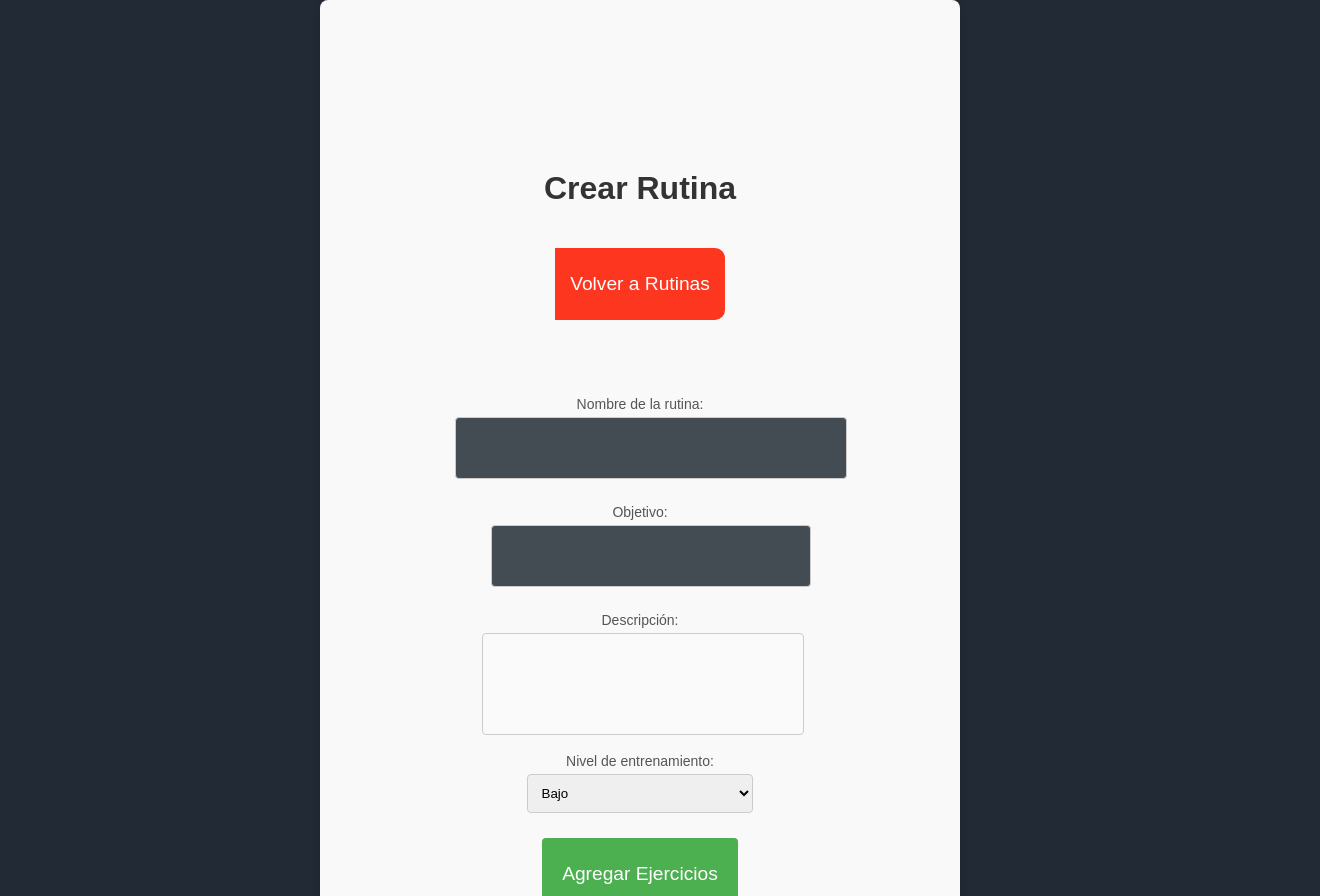
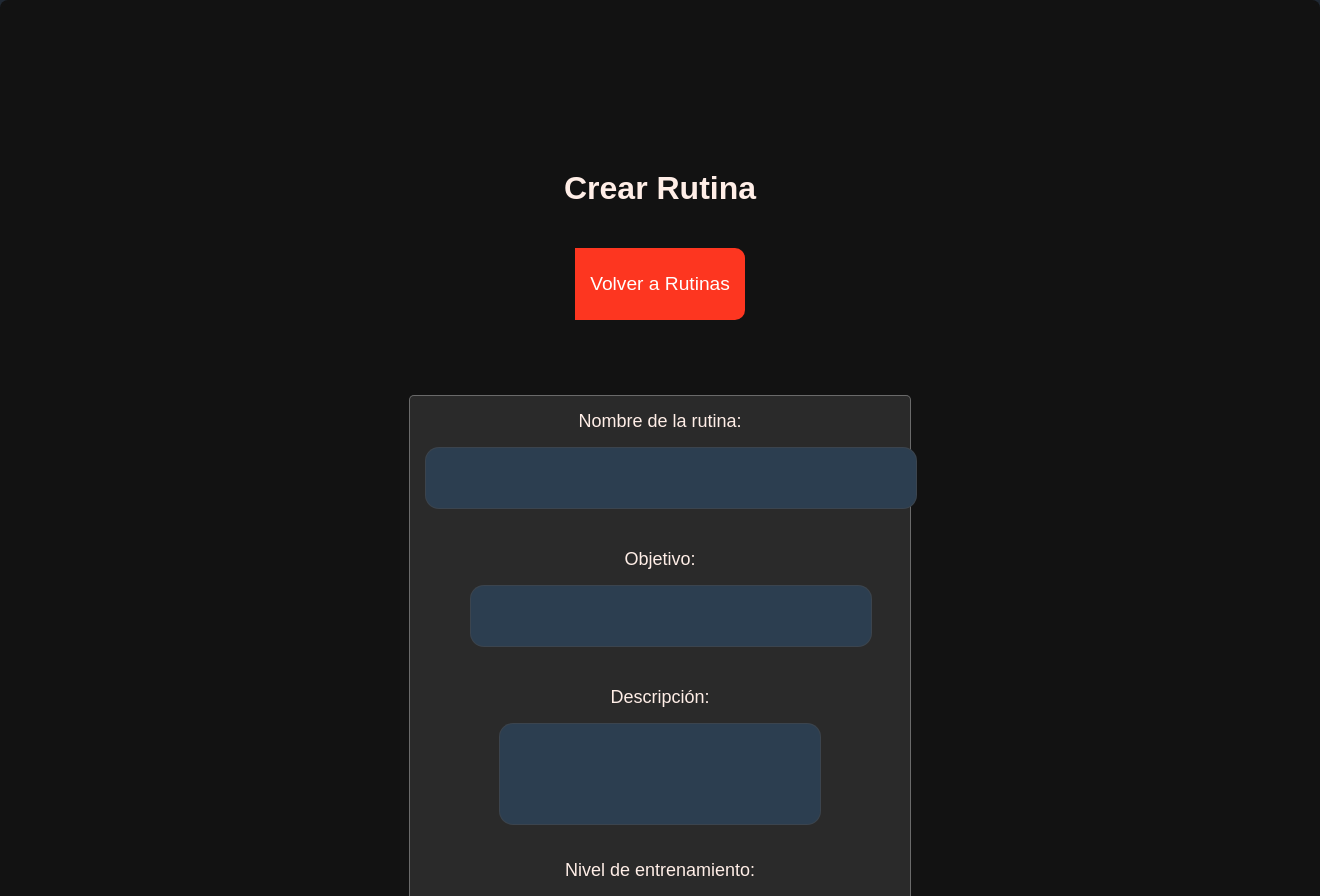
Before and after one commit to AndersonGomezGarcia/GYM_DS_FRONTEND, a React (Create React App) app in the folder gym_ds/: page /createRoutine in a window 1280 px wide. Shown: the top 896 px of the page, 1320 px wide, since content can reach past the window. Built offline with nearby package versions, Linux system fonts and the light colour scheme.

Commit message:
front final

```diff
--- a/gym_ds/src/components/component.jsx
+++ b/gym_ds/src/components/component.jsx
@@ -5,7 +5,7 @@ import "./component.css";
 export function Routine({ routine }) {
   return (
     <div className="routine-card">
-      <img src={routine.image} alt={routine.name} />
+      <img src={'/../../src/components/img/rutina.webp'} alt={routine.name} />
       <h3>{routine.name}</h3>
       <p>{routine.description}</p>
     </div>
--- a/gym_ds/src/components/home.jsx
+++ b/gym_ds/src/components/home.jsx
@@ -14,10 +14,10 @@ function Home() {
             </li>
             <li>
               <a href="/signUp">USUARIO</a>
-            </li>
+            </li>{/*
             <li>
               <a href="/routineChoosing">GYM</a>
-            </li>
+            </li>*/}
             <li>
               <a href="/info">INFO</a>
             </li>
--- a/gym_ds/src/components/login.js
+++ b/gym_ds/src/components/login.js
@@ -24,8 +24,11 @@ function Login() {
 
       if (response.ok) {
         const data = await response.text(); // Procesar respuesta del backend
+        sessionStorage.setItem('userId', data); // Guarda la ID del usuario en sessionStora
         alert(data); // Mostrar mensaje de éxito
-        navigate("/home"); // Redirigir al home después del login (ajustar según tu ruta)
+        navigate("/userhome"); // Redirigir al home después del login (ajustar según tu ruta)
+
+
       } else {
         const error = await response.text();
         setErrorMessage(error); // Mostrar mensaje de error del backend
--- a/gym_ds/src/components/menu.jsx
+++ b/gym_ds/src/components/menu.jsx
@@ -17,6 +17,12 @@ export const Menu = () => {
             <a href="/HomeRoutines">RUTINAS</a>
           </li>
           <li>
+            <a href="/createRoutine">CREAR RUTINAS</a>
+          </li>
+          <li>
+            <a href="/createExercises">CREAR EJERCIUCIOS</a>
+          </li>
+          <li>
             <a href="/">LOG OUT</a>
           </li>
         </ul>
--- a/gym_ds/src/components/stylesCreateExercises.css
+++ b/gym_ds/src/components/stylesCreateExercises.css
@@ -4,17 +4,14 @@
   justify-content: center;
   align-items: center;
   height: 100vh;
-  background-image: url(./img/exercisesImg.jpg); /* Imagen de fondo */
-  background-size: cover;
-  background-position: center;
-  background-attachment: fixed;
+  background-color: #121212; /* Fondo negro acorde al resto de la página */
   padding: 70px;
   width: 100%; /* Asegura que el contenedor ocupe todo el ancho */
 }
 
 /* Formulario principal */
 .exercise-form {
-  background-color: rgba(255, 255, 255, 0.9);
+  background-color: rgba(255, 255, 255, 0.1); /* Fondo semi-transparente acorde al resto de la página */
   padding: 40px; /* Más espacio interno */
   border-radius: 15px; /* Bordes más redondeados */
   box-shadow: 0 6px 10px rgba(0, 0, 0, 0.15); /* Sombra más pronunciada */
@@ -25,12 +22,16 @@
   gap: 30px; /* Mayor separación entre las secciones */
 }
 
+.exercise-form textarea {
+ padding: 30px;
+}
+
 /* Título del formulario */
 .exercise-form h2 {
   text-align: center;
   margin-bottom: 30px;
   font-size: 2rem; /* Tamaño de fuente más grande */
-  color: #333333;
+  color: #ffeee7; /* Color de texto acorde al resto de la página */
 }
 
 /* Diseño de la cuadrícula */
@@ -49,24 +50,27 @@
 .form-group label {
   margin-bottom: 10px;
   font-weight: bold;
-  color: #555555;
+  color: #ffeee7; /* Color de texto acorde al resto de la página */
   font-size: 1.2rem; /* Aumenta el tamaño del texto */
 }
 
 .form-group input,
 .form-group textarea {
+  height: auto;
   padding: 15px; /* Más espacio interno */
-  border: 1px solid #cccccc;
+  border: 1px solid #4d4d4d7a; /* Color de borde acorde al resto de la página */
   border-radius: 8px;
   font-size: 1.2rem; /* Tamaño de fuente más grande */
   width: 100%; /* Asegura que ocupe el ancho completo */
   box-sizing: border-box;
+  background-color: #2C3E50; /* Fondo acorde al resto de la página */
+  color: #ffffff; /* Color de texto acorde al resto de la página */
 }
 
 /* Botón de guardar */
 .save-btn {
   padding: 20px 40px; /* Botón más grande */
-  background-color: #007bff;
+  background-color: #ff4f0f; /* Color de fondo acorde al resto de la página */
   color: #ffffff;
   border: none;
   font-size: 1.2rem; /* Fuente más grande */
@@ -78,6 +82,6 @@
 }
 
 .save-btn:hover {
-  background-color: #0056b3;
+  background-color: #e74c3c; /* Color de fondo al pasar el cursor acorde al resto de la página */
   transform: scale(1.05); /* Efecto de agrandamiento al pasar el cursor */
 }
--- a/gym_ds/src/components/stylesCreateRoutine.css
+++ b/gym_ds/src/components/stylesCreateRoutine.css
@@ -1,23 +1,23 @@
 .create-routines-container {
-    max-width: 600px;
+  width: 100%;
   margin: 0 auto;
   padding: 20px;
   font-family: Arial, sans-serif;
-    background: #f9f9f9;
+  background-color: #121212; /* Fondo negro acorde al resto de la página */
   border-radius: 8px;
   box-shadow: 0 4px 8px rgba(0, 0, 0, 0.1);
 }
 
 h1, h2 {
   text-align: center;
-    color: #333;
+  color: #ffeee7; /* Color de texto acorde al resto de la página */
 }
 
 .routine-form label {
   display: block;
-    margin-bottom: 15px;
-    color: #555;
-    font-size: 14px;
+  margin: 15px;
+  color: #ffeee7; /* Color de texto acorde al resto de la página */
+  font-size: 18px;
 }
 
 .routine-form input,
@@ -25,9 +25,11 @@
 .routine-form select {
   width: 100%;
   padding: 10px;
-    margin-top: 5px;
-    border: 1px solid #ccc;
-    border-radius: 4px;
+  margin-top: 15px;
+  border: 1px solid #4d4d4d7a; /* Color de borde acorde al resto de la página */
+  border-radius: 14px;
+  background-color: #2C3E50; /* Fondo acorde al resto de la página */
+  color: #ffffff; /* Color de texto acorde al resto de la página */
 }
 
 .routine-form textarea {
@@ -42,24 +44,26 @@
   display: inline-block;
   padding: 10px 20px;
   margin-top: 10px;
-    background: #4caf50;
+  background-color: #ff4f0f; /* Color de fondo acorde al resto de la página */
   color: white;
   border: none;
-    border-radius: 4px;
+  border-radius: 14px;
   cursor: pointer;
+  transition: background-color 0.3s ease, transform 0.2s ease;
 }
 
 .add-exercises-button:hover,
 .save-routine-button:hover,
 .exercise-input button:hover,
 .back-button:hover {
-    background: #45a049;
+  background-color: #e74c3c; /* Color de fondo al pasar el cursor acorde al resto de la página */
+  transform: scale(1.05); /* Efecto de agrandamiento al pasar el cursor */
 }
 
 .exercise-input-section {
   padding: 20px;
-    background: #fff;
-    border: 1px solid #ddd;
+  background-color: rgba(255, 255, 255, 0.1); /* Fondo semi-transparente acorde al resto de la página */
+  border: 1px solid #4d4d4d7a; /* Color de borde acorde al resto de la página */
   border-radius: 8px;
 }
 
@@ -79,7 +83,7 @@
 }
 
 .exercise-list button {
-    background: #f44336;
+  background-color: #f44336;
   color: white;
   border: none;
   border-radius: 4px;
@@ -88,5 +92,5 @@
 }
 
 .exercise-list button:hover {
-    background: #e53935;
+  background-color: #e53935;
 }
--- a/gym_ds/src/components/userHome.js
+++ b/gym_ds/src/components/userHome.js
@@ -49,7 +49,7 @@ function UserHome() {
               className="column"
               onClick={() => handleColumnClick("viewExercises")}
             >
-              <h2>Ver Progreso</h2>
+              <h2>Seleccionar Ejercicio</h2>
             </div>
             <div
               className="column"
```
Lines whose indentation alone changed are shown as unchanged.
